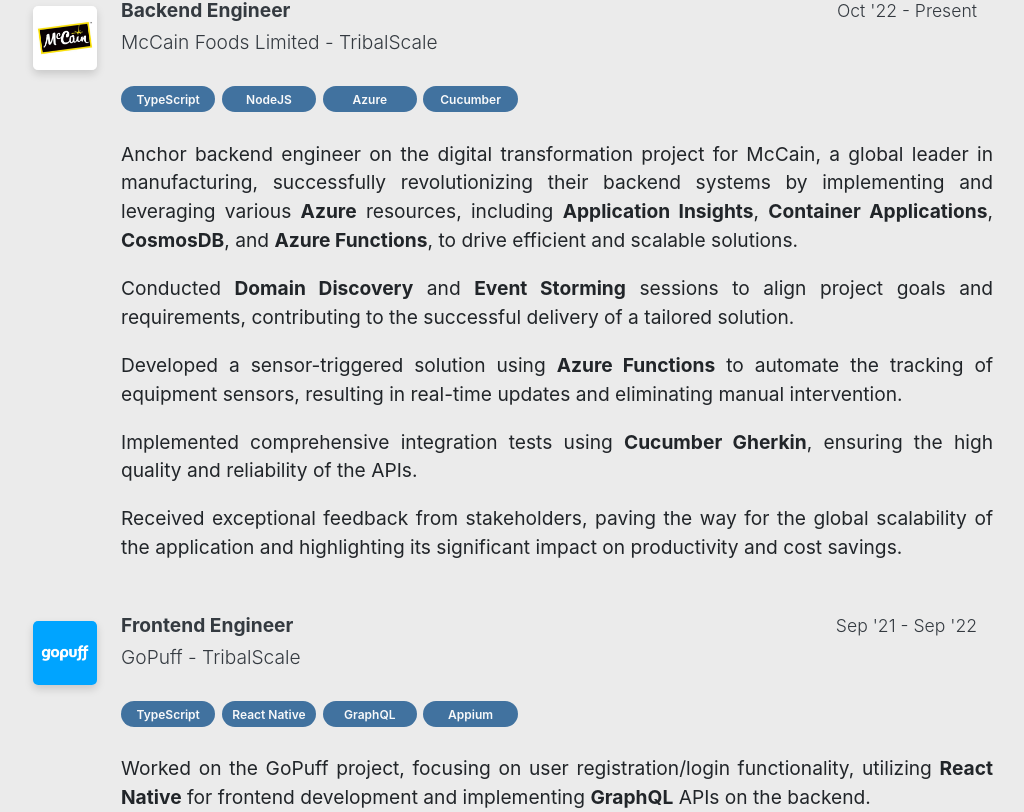
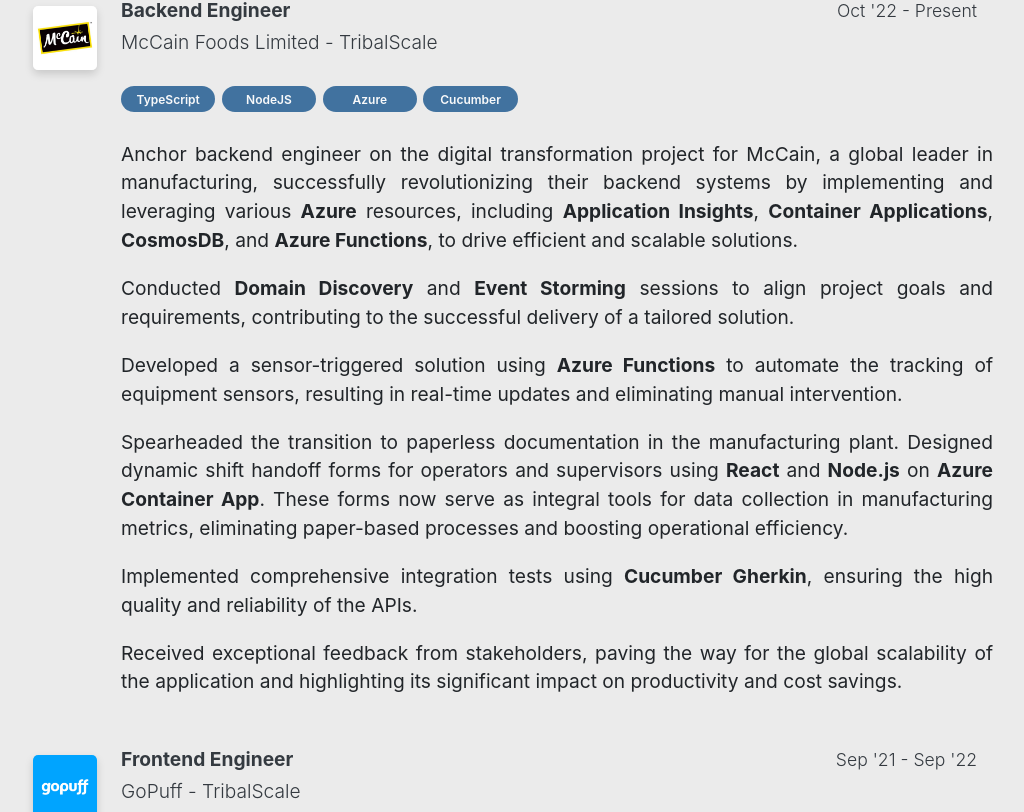
Before and after one commit to danpops/danpops-portfolio-2, a React (Create React App) app: page / in a window 1280 px wide. Shown: the part 1984-2796 px from the top of the page, without its empty margins (127-1151 px from the left). Built offline with nearby package versions, Linux system fonts and the light colour scheme.

Commit message:
update experience

```diff
--- a/src/assets/data/experience.ts
+++ b/src/assets/data/experience.ts
@@ -20,6 +20,11 @@
       `Developed a sensor-triggered solution using **Azure Functions** to automate the
       tracking of equipment sensors, resulting in real-time updates and eliminating
       manual intervention.`,
+      `Spearheaded the transition to paperless documentation in the manufacturing plant.
+      Designed dynamic shift handoff forms for operators and supervisors using **React** and
+      **Node.js** on **Azure Container App**. These forms now serve as integral tools for data
+      collection in manufacturing metrics, eliminating paper-based processes and boosting
+      operational efficiency.`,
       `Implemented comprehensive integration tests using **Cucumber Gherkin**, ensuring
       the high quality and reliability of the APIs.`,
       `Received exceptional feedback from stakeholders, paving the way for the global
```
